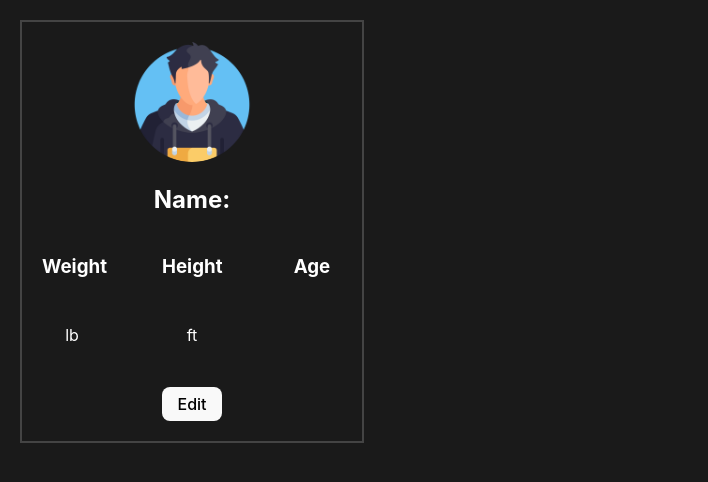
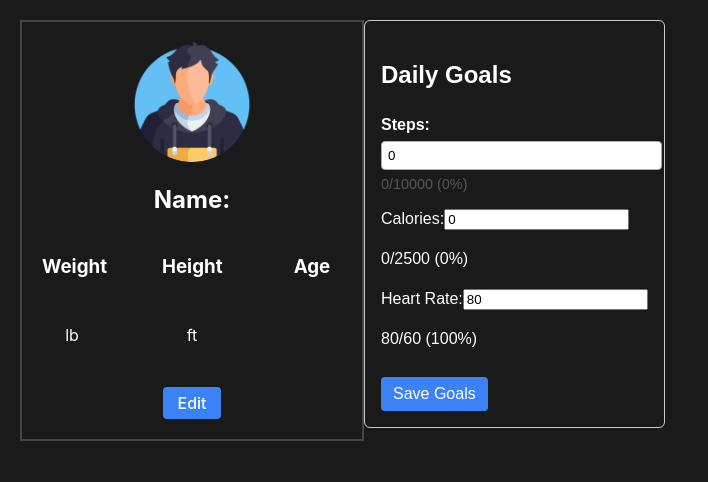
Before and after one commit to BibhasShris/Fitness-Tracker, a React (Vite) app in the folder Fit-Journey/: page / in a window 1280 px wide. Shown: the top 482 px of the page, without its empty margins (0-708 px from the left). Built offline with nearby package versions, Linux system fonts and the light colour scheme.

Commit message:
Profile and Daily Goals
profile and daily goals merged together

```diff
--- a/Fit-Journey/src/App.jsx
+++ b/Fit-Journey/src/App.jsx
@@ -1,10 +1,19 @@
+import React, { useState } from "react";
 import Profile from "./Components/Profile.jsx";
+import DailyGoals from "./Components/DailyGoals/DailyGoals.jsx";
 import "./App.css";
 
 export default function App() {
+  const [today, setToday] = useState({ steps: 0, calories: 0, heartRate: 80 });
+
+  const handleUpdate = (updated) => {
+    setToday(updated);
+    console.log("Updated goals:", updated);
+  };
   return (
     <div className="tracker-layout">
-      <Profile />
+    <Profile />
+    <DailyGoals todayEntry={today} onUpdate={handleUpdate} />
     </div>
   );
 }
--- /dev/null
+++ b/Fit-Journey/src/Components/DailyGoals/DailyGoals.css
@@ -0,0 +1,50 @@
+.dailyGoals {
+  border: 1px solid #ccc;
+  border-radius: 6px;
+  padding: 16px;
+  max-width: 400px;
+  font-family: sans-serif;
+ }
+
+
+ .goalItem {
+  margin-bottom: 12px;
+ }
+
+
+ .goalItem label {
+  display: block;
+  font-weight: bold;
+  margin-bottom: 4px;
+ }
+
+
+ .goalItem input {
+  width: 100%;
+  padding: 6px;
+  border: 1px solid #aaa;
+  border-radius: 4px;
+ }
+
+
+ .goalItem p {
+  margin: 4px 0 0;
+  font-size: 0.9rem;
+  color: #555;
+ }
+
+
+ button {
+  margin-top: 10px;
+  padding: 8px 12px;
+  border: none;
+  border-radius: 4px;
+  background-color: #3b82f6;
+  color: white;
+  cursor: pointer;
+ }
+
+
+ button:hover {
+  background-color: #2563eb;
+ }
--- /dev/null
+++ b/Fit-Journey/src/Components/DailyGoals/DailyGoals.jsx
@@ -0,0 +1,69 @@
+import React, { useState } from "react";
+import "./DailyGoals.css";
+
+export default function DailyGoals({
+  goals = { steps: 10000, calories: 2500, heartRate: 60 },
+  todayEntry = { steps: 0, calories: 0, heartRate: 0 },
+  onUpdate = () => {},
+}) {
+  const [inputs, setInputs] = useState(todayEntry);
+
+  const handleChange = (key, value) => {
+    const updated = { ...inputs, [key]: Number(value) || 0 };
+    setInputs(updated);
+  };
+
+  const handleSave = () => {
+    onUpdate(inputs);
+  };
+
+  const percent = (key) => {
+    const val = inputs[key] || 0;
+    const goal = goals[key] || 1;
+    return Math.min(100, Math.round((val / goal) * 100));
+  };
+
+  return (
+    <section className="dailyGoals">
+      <h2>Daily Goals</h2>
+
+      <div className="goalItem">
+        <label>Steps:</label>
+        <input
+          type="number"
+          value={inputs.steps}
+          onChange={(e) => handleChange("steps", e.target.value)}
+        />
+        <p>
+          {inputs.steps}/{goals.steps} ({percent("steps")}%)
+        </p>
+      </div>
+
+      <div className="goal-item">
+        <label>Calories:</label>
+        <input
+          type="number"
+          value={inputs.calories}
+          onChange={(e) => handleChange("calories", e.target.value)}
+        />
+        <p>
+          {inputs.calories}/{goals.calories} ({percent("calories")}%)
+        </p>
+      </div>
+
+      <div className="goal-item">
+        <label>Heart Rate:</label>
+        <input
+          type="number"
+          value={inputs.heartRate}
+          onChange={(e) => handleChange("heartRate", e.target.value)}
+        />
+        <p>
+          {inputs.heartRate}/{goals.heartRate} ({percent("heartRate")}%)
+        </p>
+      </div>
+
+      <button onClick={handleSave}>Save Goals</button>
+    </section>
+  );
+}
```
